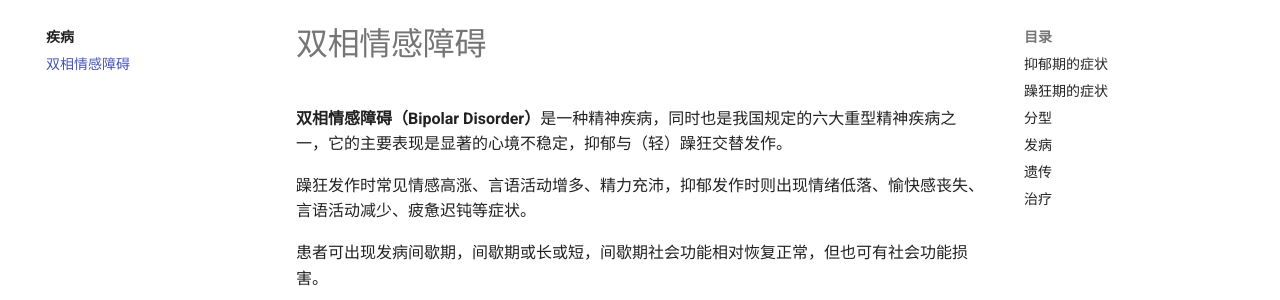
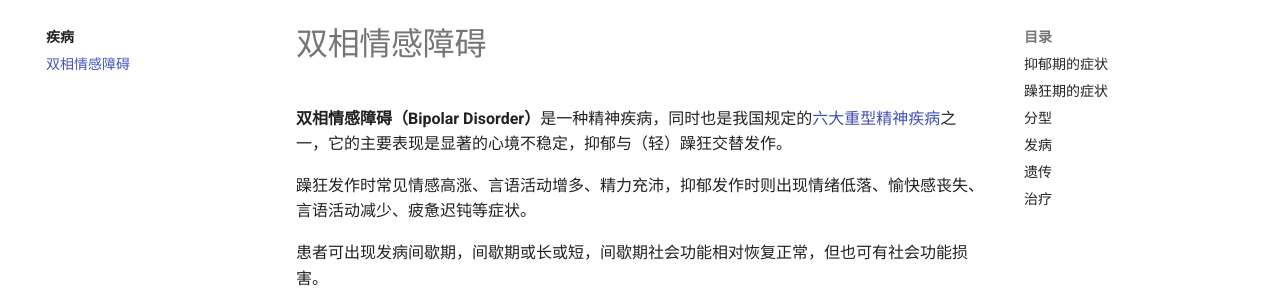
Before and after one commit to PsycholCN-Dev/Wiki, an MkDocs documentation site: the page built from docs/diseases/bipolar_disorder.md, in a window 1280 px wide and 900 px high. Shown: the part 122-422 px from the top of the window. Built offline with MkDocs 1.6.1 and Material for MkDocs 9.7.7, drawn with Linux system fonts in a browser that asks for light colours; comment, search, counter and statistics services are not loaded; part of the change alters nothing that is shown.

```diff
--- a/docs/diseases/bipolar_disorder.md
+++ b/docs/diseases/bipolar_disorder.md
@@ -1,4 +1,4 @@
-**双相情感障碍（Bipolar Disorder）**是一种精神疾病，同时也是我国规定的六大重型精神疾病之一，它的主要表现是显著的心境不稳定，抑郁与（轻）躁狂交替发作。
+**双相情感障碍（Bipolar Disorder）**是一种精神疾病，同时也是我国规定的[六大重型精神疾病](../policys/liu_da_zhong_xing_ji_bing.md)之一，它的主要表现是显著的心境不稳定，抑郁与（轻）躁狂交替发作。
 
 躁狂发作时常见情感高涨、言语活动增多、精力充沛，抑郁发作时则出现情绪低落、愉快感丧失、言语活动减少、疲惫迟钝等症状。
 
```
